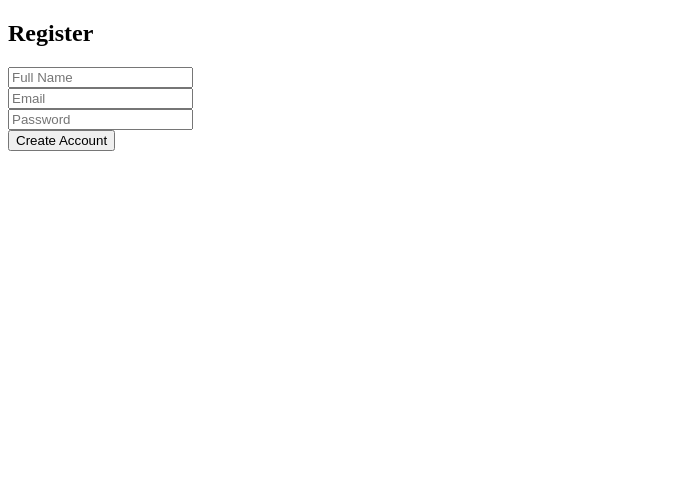
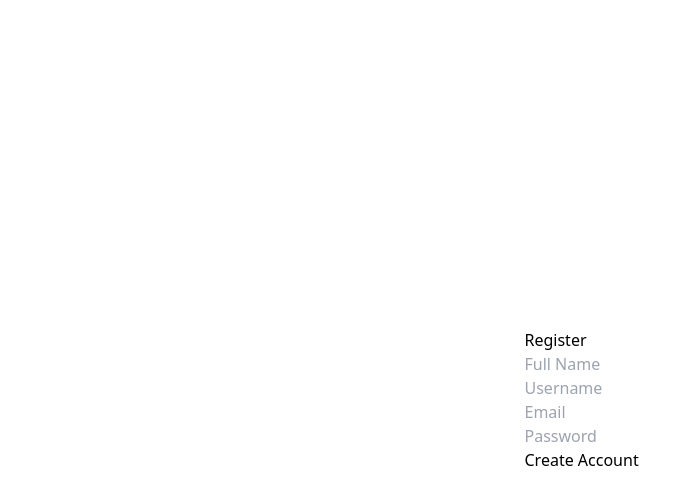
Before and after one commit to eslaobadia-ops/Jaycrest_Group_of_School, a React (Vite) app: page /register in a window 1280 px wide. Shown: the top 504 px of the page, without its empty margins (0-694 px from the left). Built offline with nearby package versions, Linux system fonts and the light colour scheme.

Commit message:
Add files via upload

```diff
--- a/index.html
+++ b/index.html
@@ -1 +1,10 @@
-<!DOCTYPE html><html><body><div id="root"></div><script type="module" src="/src/main.jsx"></script></body></html>
+
+<!DOCTYPE html>
+<html>
+<head><meta charset="UTF-8" /><meta name="viewport" content="width=device-width, initial-scale=1.0" />
+<title>Jaycrest</title></head>
+<body>
+<div id="root"></div>
+<script type="module" src="/src/main.jsx"></script>
+</body>
+</html>
--- a/src/App.jsx
+++ b/src/App.jsx
@@ -1,15 +1,12 @@
 
-import { Routes, Route } from 'react-router-dom'
-import Login from './Login'
-import Register from './Register'
-import Dashboard from './Dashboard'
-
-export default function App(){
-  return (
-    <Routes>
-      <Route path="/" element={<Login />} />
-      <Route path="/register" element={<Register />} />
-      <Route path="/dashboard" element={<Dashboard />} />
-    </Routes>
-  )
-}
+import { BrowserRouter, Routes, Route } from 'react-router-dom'
+import Login from './pages/Login'
+import Register from './pages/Register'
+export default () => (
+<BrowserRouter>
+<Routes>
+<Route path="/" element={<Login />} />
+<Route path="/register" element={<Register />} />
+</Routes>
+</BrowserRouter>
+)
--- /dev/null
+++ b/src/index.css
@@ -0,0 +1 @@
+@tailwind base;@tailwind components;@tailwind utilities;
--- /dev/null
+++ b/src/pages/Login.jsx
@@ -0,0 +1,10 @@
+
+export default function Login(){
+return(<div style={{display:'flex',justifyContent:'center',alignItems:'center',height:'100vh'}}>
+<div>
+<h2>Login</h2>
+<input placeholder="Username"/><br/>
+<input type="password" placeholder="Password"/><br/>
+<button>Login</button>
+</div></div>)
+}
--- /dev/null
+++ b/src/pages/Register.jsx
@@ -0,0 +1,12 @@
+
+export default function Register(){
+return(<div style={{display:'flex',justifyContent:'center',alignItems:'center',height:'100vh'}}>
+<div>
+<h2>Register</h2>
+<input placeholder="Full Name"/><br/>
+<input placeholder="Username"/><br/>
+<input placeholder="Email"/><br/>
+<input type="password" placeholder="Password"/><br/>
+<button>Create Account</button>
+</div></div>)
+}
--- a/vite.config.js
+++ b/vite.config.js
@@ -1,7 +1,4 @@
 
 import { defineConfig } from 'vite'
 import react from '@vitejs/plugin-react'
-
-export default defineConfig({
-  plugins: [react()]
-})
+export default defineConfig({ plugins: [react()] })
```
Also changed, not shown: package.json (+7 -4 lines), src/main.jsx (+2 -5 lines).
